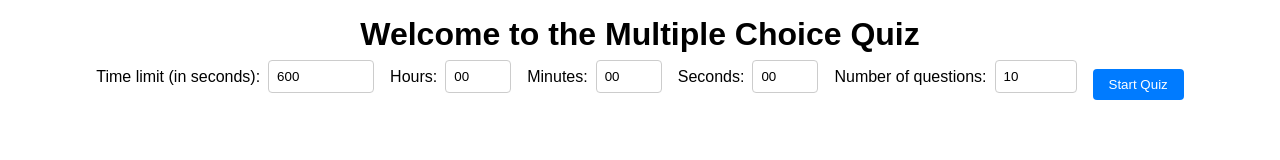
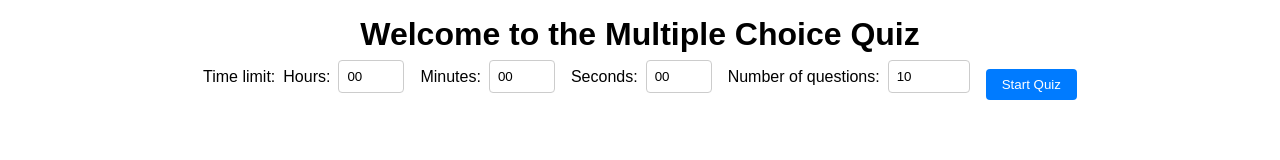
Before and after one commit to LoiyHabhab/test, a plain HTML site: page index.html in a window 1280 px wide. Drawn offline with Linux system fonts and the light colour scheme.

Commit message:
dhasdhas

```diff
--- a/index.html
+++ b/index.html
@@ -10,8 +10,7 @@
   <div class="container">
     <h1>Welcome to the Multiple Choice Quiz</h1>
     <form id="start-container">
-      <label for="time-limit">Time limit (in seconds):</label>
-      <input type="number" id="time-limit" name="time-limit" value="600" min="10" max="6000000" required>
+      <label for="time-limit">Time limit:</label>
       <label for="hours">Hours:</label>
       <input type="number" id="hours" name="hours" min="0" max="24" value="00" required>
       <label for="minutes">Minutes:</label>
```
